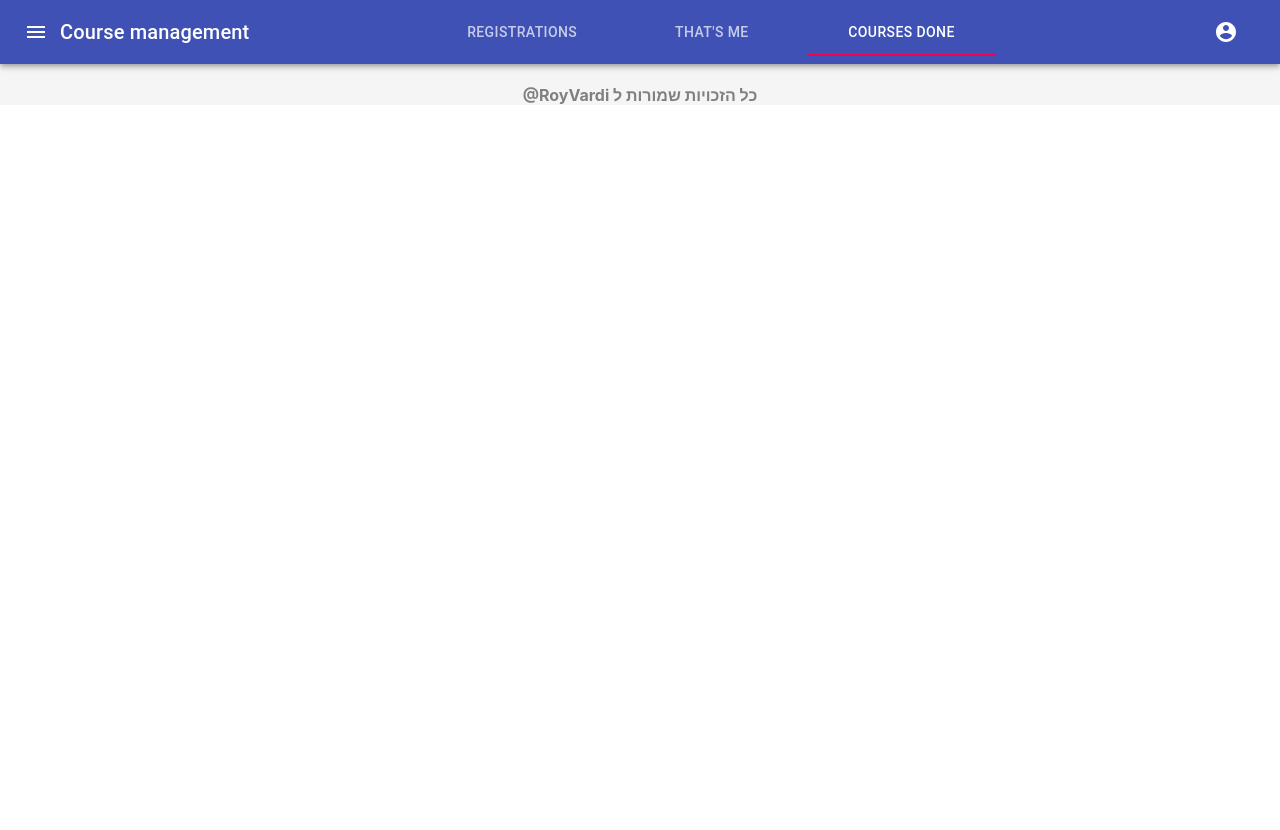
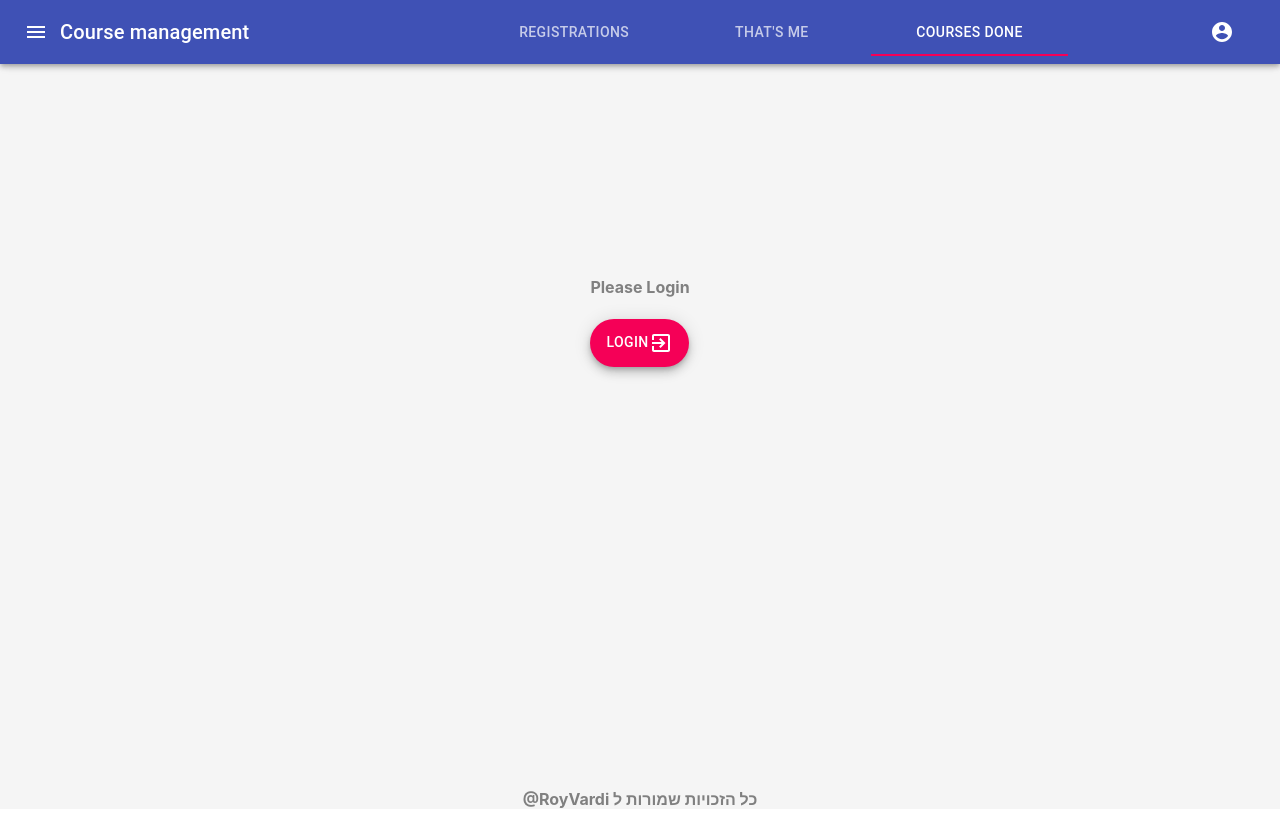
Before and after one commit to RoyVardi4/HafifatReact, a React (Create React App) app: page /coursesDone in a window 1280 px wide. Before the commit the page ends 800 px from the top, so only its background shows below. Built offline with nearby package versions, Linux system fonts and the light colour scheme.

Commit message:
21.9.2020

```diff
--- a/src/App.js
+++ b/src/App.js
@@ -15,8 +15,8 @@ function App() {
         <BrowserRouter>
           <div style={{backgroundColor: "#F5F5F5"}}>
             <Navbar />
-            <h4 align="center" style={{
-                                      color:"grey"}}
+            <h4 align="center" style={{ marginTop: "18%",
+                                        color:"grey"}}
             >@RoyVardi כל הזכויות שמורות ל
             </h4>
           </div>
--- /dev/null
+++ b/src/Views/coursesDone.js
@@ -0,0 +1,23 @@
+import React from 'react';
+
+// Context
+import {useMyProfile} from '../Context/myProfileContext'
+
+// Components
+import PleaseLogin from '../components/pleaseLogin'
+
+export default function CoursesDone() {
+    const profile = useMyProfile()
+
+    return (
+        <div>
+            {
+                typeof profile === 'undefined'
+                ?
+                <PleaseLogin />
+                :
+                <h1 align="center" style={{paddingBottom:"415px"}}>Courses Done by {profile.name}</h1>
+            }
+        </div>
+    );
+}
--- a/src/Views/thatsMe.js
+++ b/src/Views/thatsMe.js
@@ -1,7 +1,6 @@
 import React, { useState} from 'react';
 import {useMyProfile} from '../Context/myProfileContext'
 
-// import { makeStyles } from '@material-ui/core/styles'
 import Avatar from '@material-ui/core/Avatar';
 import Grid from '@material-ui/core/Grid';
 import Fab from '@material-ui/core/Fab';
@@ -13,54 +12,42 @@ import CardContent from '@material-ui/core/CardContent';
 import Typography from '@material-ui/core/Typography';
 import { IconButton } from '@material-ui/core';
 import GolfCourseIcon from '@material-ui/icons/GolfCourse';
+import { Link } from 'react-router-dom'
 
 // Components
-import Login from '../components/logIn'
+import PleaseLogin from '../components/pleaseLogin'
 
-// const useStyles = makeStyles((theme) => ({
-
-// }))
 
 export default function ThatsMe() {
-//   const classes = useStyles()
 
   const profile = useMyProfile()
-  const [openLogin, setOpenLogin] = useState(false)
 
-  const handleClosePopup = () => () => {
-    setOpenLogin(false)
+  const getRandomColor = () => {
+    var letters = '0123456789ABCDEF';
+    var color = '#';
+    for (var i = 0; i < 6; i++) {
+      color += letters[Math.floor(Math.random() * 16)];
+    }
+    return color;
   }
+
 
   return (
       <div>
           {
             typeof profile === 'undefined' ?
-                <Grid container
-                      direction="row"
-                      alignItems='center'
-                      justify="center">
-                    <Grid item style={{marginBottom: "15%", marginTop: "15%"}}>
-                        <h4 style={{color:"grey"}}>Please Login</h4>
-                        <Fab onClick={() => setOpenLogin(true)} color="secondary" variant="extended">
-                            Login
-                            <LoginIcon />
-                        </Fab>
-                        <Login
-                            open={openLogin}
-                            handleClose={handleClosePopup}/>
-                    </Grid>
-                </Grid>
+            <PleaseLogin />
             :
             <Grid container
                   direction="row"
                   alignItems='center'
                   justify="center">
                 <Grid item>
-                    <Card style={{marginTop:"30%", marginBottom:"80%", minWidth: 250, minHeight: 200}}>
+                    <Card style={{marginTop:"30%", marginBottom:"40%", minWidth: 450, minHeight: 250}}>
                         <CardHeader title={profile.name}
                                     subheader={profile.birthday}
                                     avatar={
-                                    <Avatar style={{backgroundColor: "red"}}>
+                                    <Avatar style={{backgroundColor: `${getRandomColor()}`}}>
                                         {profile.name.split(' ')[0][0] + profile.name.split(' ')[1][0]}
                                     </Avatar>
                                     }
@@ -78,14 +65,13 @@ export default function ThatsMe() {
                         </CardContent>
 
                         <CardActions>
-                            <IconButton>
+                            <IconButton to="/coursesDone" component={Link}>
                                 <GolfCourseIcon/>
                             </IconButton>
                         </CardActions>
                     </Card>
                 </Grid>
             </Grid>
-
           }
       </div>
   );
--- a/src/components/Courses.js
+++ b/src/components/Courses.js
@@ -1,7 +1,10 @@
 import React, { useState, useEffect } from 'react'
+
+import {useMyProfile} from '../Context/myProfileContext'
 
 import CourseList from './CourseList'
 import ShopingCart from './shopingCart'
+import PleaseLogin from './pleaseLogin'
 
 import { makeStyles } from '@material-ui/core/styles';
 import Snackbar from '@material-ui/core/Snackbar';
@@ -30,6 +33,7 @@ import {
 export default function Courses() {
   const classes = useStyles();
 
+  const profile = useMyProfile()
   const [courseName, setCourseName] = useState("")
   const [courseDate, setCourseDate] = useState(null)
   const [isLoading, setIsLoading] = useState(true)
@@ -63,6 +67,13 @@ export default function Courses() {
   };
 
   return (
+      <div>
+        {
+            typeof profile === 'undefined'
+            ?
+            <PleaseLogin />
+            :
+
             <div style={{marginTop:"3%"}}>
                 {
                     isLoading
@@ -124,5 +135,7 @@ export default function Courses() {
                     </div>
                 }
             </div>
+        }
+      </div>
   );
 }
--- a/src/components/logIn.js
+++ b/src/components/logIn.js
@@ -27,8 +27,13 @@ export default function Login(props) {
   const classes = useStyles()
 
   const changeProfile = useMyProfileChange()
-  const [personalNumber, setPersonalNumber] = useState()
   const [isLoading, setIsLoading] = useState(false)
+  const [input, setInput] = useState({})
+
+  const handleInputChange = (e) => setInput({
+    ...input,
+    [e.currentTarget.name]: e.currentTarget.value
+  })
 
   const closeLogIn = (event) => {
     if(event) event.stopPropagation()
@@ -36,26 +41,20 @@ export default function Login(props) {
     close()
   }
 
-  const handleChange = (event) => {
-      const {value} = event.target
-      setPersonalNumber(value)
-  }
-
   const login = async(event) => {
     setIsLoading(true)
     await fetch("https://api.mocki.io/v1/c3b8d833")
             .then(res => res.json())
             .then(data => {
-              const user = data.find((u) => u.personalNum === personalNumber)
+              const user = data.find((u) => u.personalNum === input.personalNumber)
+              setIsLoading(false)
               if(user) {
                 changeProfile(user)
-                setIsLoading(false)
                 closeLogIn()
               } else {
-                // TODO: add error message
+                alert("personal number does not exist")
               }
             })
-
   }
 
   return (
@@ -73,14 +72,15 @@ export default function Login(props) {
               direction="row"
               alignItems='center'
               justify="center">
-            <TextField type="text"
-                    name="name"
-                    onChange={handleChange}
-                    style={{align: "center"}}
-                    label="Presonal number"
-                    variant="outlined"
-                    value={personalNumber}
-            />
+                <form>
+                  <TextField type="text"
+                             name="personalNumber"
+                             onChange={handleInputChange}
+                             style={{align: "center"}}
+                             label="Presonal number"
+                             variant="outlined"
+                  />
+                </form>
           </Grid>
           <Grid container
                 direction="row"
@@ -93,7 +93,7 @@ export default function Login(props) {
                       onClick={login}
                       disabled={isLoading}
               >
-                {isLoading ? <CircularProgress size={24} /> : <>Loading</>}
+                {isLoading ? <CircularProgress size={24} /> : <>Login</>}
               </Button>
           </Grid>
         </DialogContent>
--- a/src/components/navbar.js
+++ b/src/components/navbar.js
@@ -6,16 +6,20 @@ import { makeStyles } from '@material-ui/core/styles';
 import AppBar from '@material-ui/core/AppBar';
 import Typography from '@material-ui/core/Typography';
 import IconButton from '@material-ui/core/IconButton'
+import Button from '@material-ui/core/Button'
 import MenuIcon from '@material-ui/icons/Menu';
 import Toolbar from '@material-ui/core/Toolbar';
 import { grey } from '@material-ui/core/colors';
 import AccountCircleIcon from '@material-ui/icons/AccountCircle';
 import SignOutIcon from '@material-ui/icons/MeetingRoom';
+import Snackbar from '@material-ui/core/Snackbar';
+import Alert from '@material-ui/lab/Alert';
 
 // Context
-import {useMyProfile} from '../Context/myProfileContext'
+import { useMyProfile, useMyProfileChange } from '../Context/myProfileContext'
 
 // Components
+import CoursesDone from '../Views/coursesDone'
 import Courses from './Courses'
 import ThatMe from '../Views/thatsMe'
 import Login from './logIn'
@@ -30,25 +34,23 @@ const useStyles = makeStyles((theme) => ({
   },
   tabs: {
     flexGrow: 0.3,
+    marginRight: theme.spacing(15)
   },
   login: {
     flexGrow: 0.1,
-    marginLeft: theme.spacing(25)
   },
 }));
 
-
-function tempHomePage() {
-  return <h1 align="center">Home Page</h1>
-}
 
 export default function Navbar() {
   const classes = useStyles()
 
   const [logInPopup, setLogInPopup] = useState(false)
-  const [value, setValue] = useState();
+  const [isSnackbarOpen, setIsSnackbarOpen] = useState(false)
+  const [value, setValue] = useState(0);
   const location = useLocation()
   const profile = useMyProfile()
+  const changeProfile = useMyProfileChange()
 
   useEffect(() => {
     switch(location.pathname) {
@@ -60,9 +62,6 @@ export default function Navbar() {
         break
       case '/coursesDone' :
         setValue(2)
-        break
-      case '/Home' :
-        setValue(null)
         break
       default:
 
@@ -77,9 +76,22 @@ export default function Navbar() {
     setLogInPopup(false)
   }
 
+  const signOut = () => {
+    // set profile to null
+    changeProfile()
+    setIsSnackbarOpen(true)
+  }
+
   return (
     <div className={classes.root}>
        <AppBar position="sticky" color="primary">
+
+          <Snackbar open={isSnackbarOpen} autoHideDuration={6000} onClose={() => setIsSnackbarOpen(false)}>
+              <Alert onClose={() => setIsSnackbarOpen(false)} severity="success">
+                You logged out
+              </Alert>
+          </Snackbar>
+
          <Toolbar>
              <IconButton edge="start" className={classes.menuButton} color="inherit" aria-label="menu">
                  <MenuIcon />
@@ -100,28 +112,36 @@ export default function Navbar() {
                 <Tab to="/profile" label="That's ME" component={Link}/>
                 <Tab to="/coursesDone" label="courses done" component={Link}/>
             </Tabs>
-            <IconButton className={classes.login}
-                        color="inherit"
-                        size="small"
-            >
-              {typeof profile === 'undefined'
-              ?
-              <AccountCircleIcon onClick={() => setLogInPopup(true)}/>
+            {
+              typeof profile === 'undefined' ?
+              <IconButton className={classes.login}
+                          color="inherit"
+                          size="small"
+                          onClick={() => setLogInPopup(true) }
+              >
+                <AccountCircleIcon />
+              </IconButton>
               :
-              <SignOutIcon onClick={() => alert("Sign out!")}/>
-              }
-            </IconButton>
+              <Button className={classes.login}
+                      style={{textTransform: "none"}}
+                      color="inherit"
+                      onClick={signOut}
+                      endIcon={<SignOutIcon />}
+              >
+                Hello, {profile.name}
+              </Button>
+            }
             <Login open={logInPopup} handleClose={() => closeLogIn}/>
         </Toolbar>
       </AppBar>
 
       <Switch>
         <Route exact path="/">
-          <Redirect to="/Home"/>
+          <Redirect to="/register"/>
         </Route>
-        <Route path="/Home" component={tempHomePage} />
         <Route path="/register" component={Courses} />
         <Route path="/profile" component={ThatMe} />
+        <Route path="/coursesDone" component={CoursesDone} />
       </Switch>
     </div>
   );
--- /dev/null
+++ b/src/components/pleaseLogin.js
@@ -0,0 +1,35 @@
+import React, { useState} from 'react';
+
+import Grid from '@material-ui/core/Grid';
+import Fab from '@material-ui/core/Fab';
+import LoginIcon from '@material-ui/icons/ExitToApp';
+
+// Components
+import Login from './logIn'
+
+
+export default function ThatsMe() {
+  const [openLogin, setOpenLogin] = useState(false)
+
+  const handleClosePopup = () => () => {
+    setOpenLogin(false)
+  }
+
+  return (
+    <Grid container
+            direction="row"
+            alignItems='center'
+            justify="center">
+        <Grid item style={{marginBottom: "15%", marginTop: "15%"}}>
+            <h4 style={{color:"grey"}}>Please Login</h4>
+            <Fab onClick={() => setOpenLogin(true)} color="secondary" variant="extended">
+                Login
+                <LoginIcon />
+            </Fab>
+            <Login
+                open={openLogin}
+                handleClose={handleClosePopup}/>
+        </Grid>
+    </Grid>
+  );
+}
--- a/src/components/shopingCart.js
+++ b/src/components/shopingCart.js
@@ -5,6 +5,7 @@ import SpeedDialAction from '@material-ui/lab/SpeedDialAction';
 import ShoppingCartIcon from '@material-ui/icons/ShoppingCart';
 import ExpandMoreIcon from '@material-ui/icons/ExpandMore';
 import ExpandLessIcon from '@material-ui/icons/ExpandLess';
+import RemoveShoppingCartIcon from '@material-ui/icons/RemoveShoppingCart'
 import MyShopping from './myShopping'
 
 const useStyles = makeStyles((theme) => ({
@@ -36,6 +37,11 @@ export default function ShoppingCart() {
             icon: <ShoppingCartIcon />,
             name: 'Shopping cart',
             execute: () => setisOpenShoppingCart(true)
+        },
+        {
+            icon: <RemoveShoppingCartIcon />,
+            name: 'Remove all from Shopping cart',
+            execute: () => alert("Removed")
         },
     ];
 
```
Lines whose indentation alone changed are shown as unchanged.
